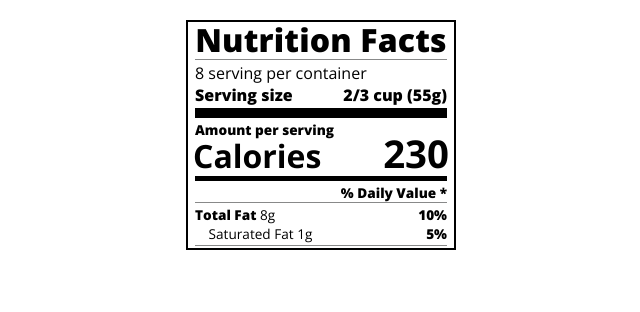
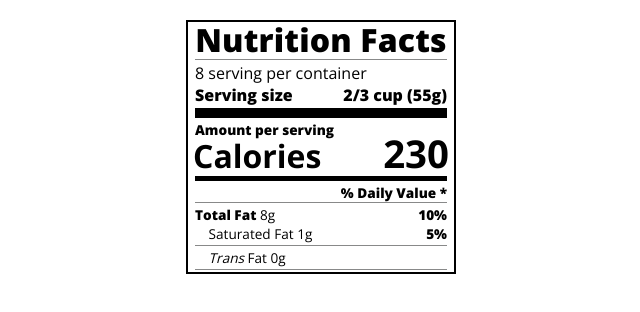
Before and after one commit to jeffvital/Nutrition-Label, a plain HTML site: page index.html in a window 1280 px wide. Shown: the whole page, without its empty margins (319-959 px from the left). Drawn offline with nearby package versions, Linux system fonts and the light colour scheme.

Commit message:
div with class divider

```diff
--- a/index.html
+++ b/index.html
@@ -38,6 +38,8 @@
           Saturated Fat 1g <span class="bold right">5%</span>
         </p>
         <div class="divider"></div>
+        <p class="indent no-divider"><i>Trans</i> Fat 0g</p>
+        <div class="divider"></div>
       </div>
     </div>
   </body>
```
